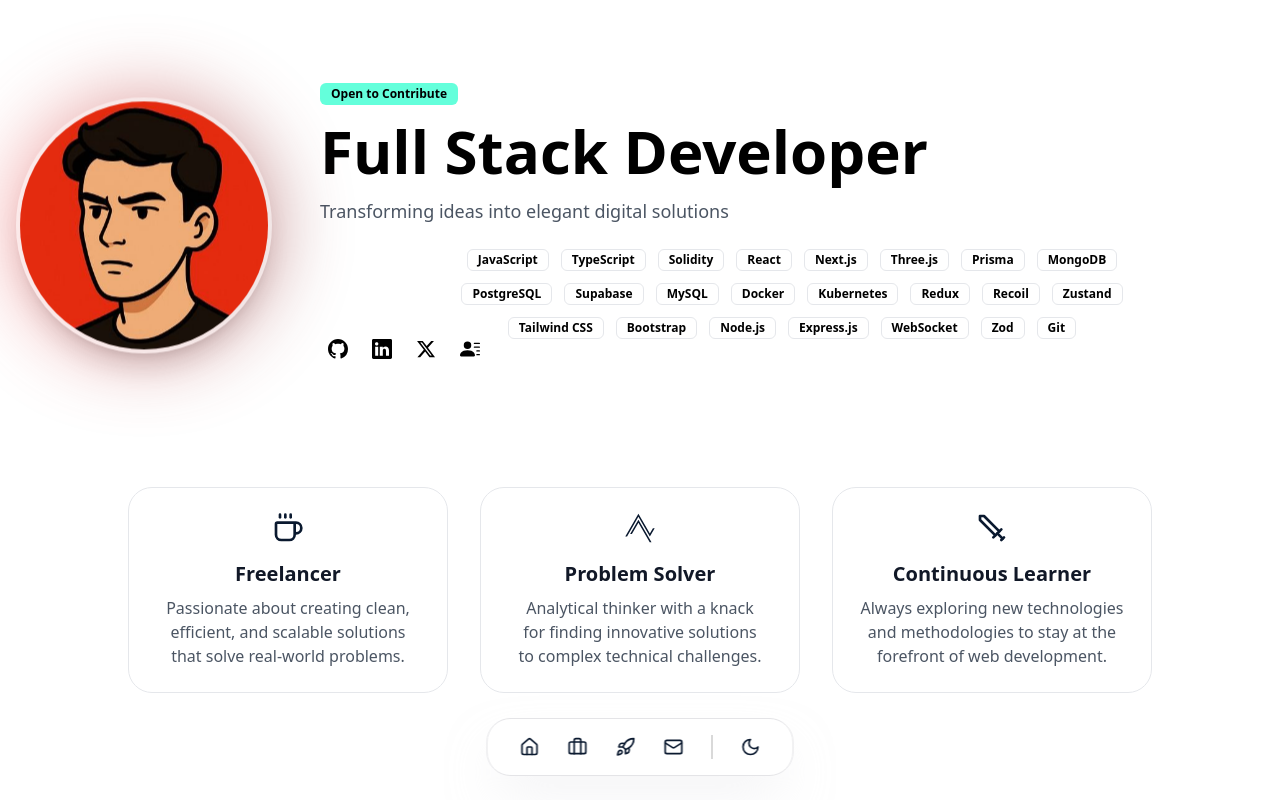
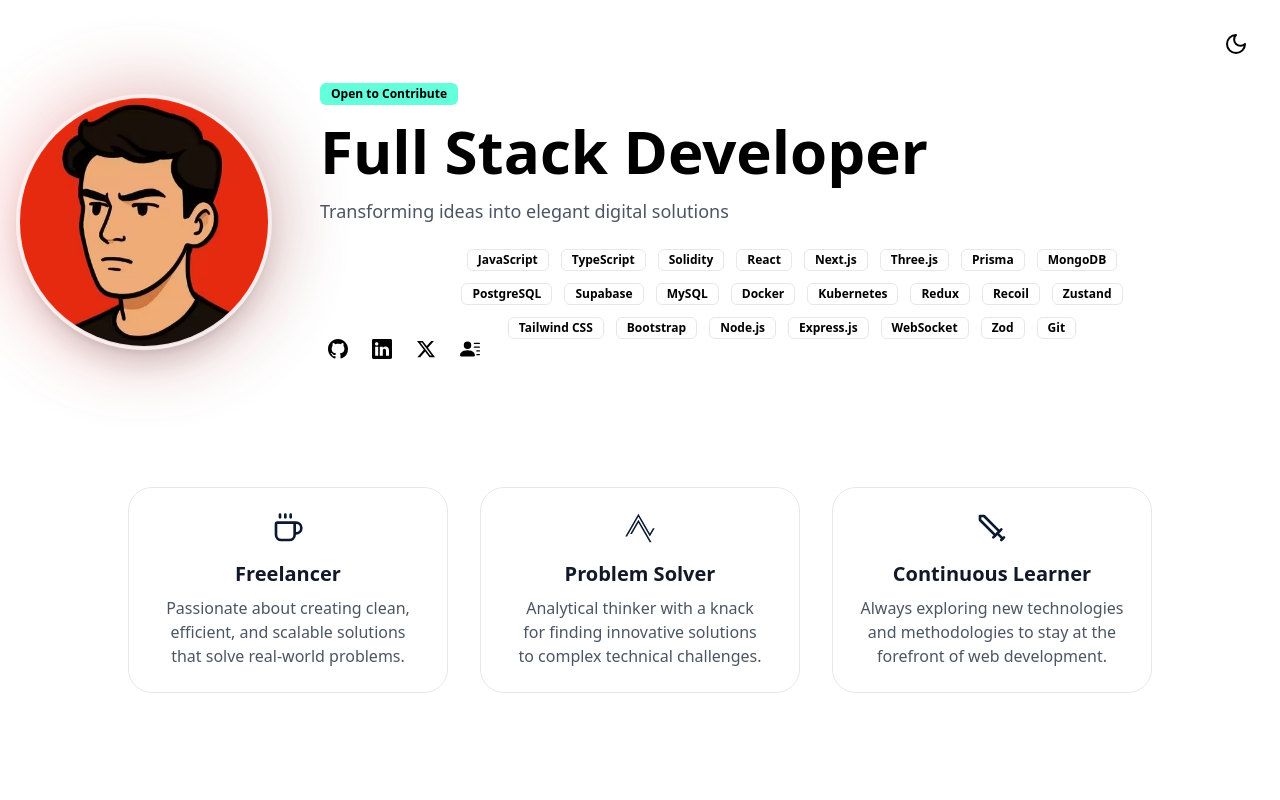
Before and after one commit to MohdFaisalBidda/mohdfaisalbidda.github.io, a React (Create React App) app: page / in a window 1280 px wide. Shown: the top 800 px of the page. Built offline with nearby package versions, Linux system fonts and the light colour scheme; a web font is replaced by a local one.

Commit message:
Fix: Optimize for performance.

```diff
--- a/src/Components/Contact.tsx
+++ b/src/Components/Contact.tsx
@@ -81,6 +81,9 @@
             <a
               href="mailto:biddafaisal@gmail.com"
               className="group relative inline-flex items-center gap-3 px-8 py-3.5 bg-slate-900 dark:bg-white text-white dark:text-black rounded-full font-medium transition-all duration-300 hover:scale-105 hover:shadow-2xl hover:shadow-blue-500/20 active:scale-95 overflow-hidden"
+              title="Mail to biddafaisal@gmail.com"
+              target="_blank"
+              rel="noreferrer"
             >
               <div className="absolute inset-0 bg-gradient-to-r from-transparent via-white/10 to-transparent translate-x-[-100%] group-hover:animate-[shimmer_1.5s_infinite]" />
               <Mail className="w-5 h-5" />
--- a/src/Components/Home.tsx
+++ b/src/Components/Home.tsx
@@ -66,15 +66,17 @@
             variants={floatingAnimation}
             animate="animate"
           >
-            <div className="absolute inset-0 bg-gradient-to-r from-red-500 to-red-900 rounded-full blur-2xl opacity-50" />
+            <div className="absolute inset-0 bg-gradient-to-r from-red-500 to-red-900 rounded-full blur-2xl opacity-40 will-change-transform" />
             <div className="relative w-64 h-64 rounded-full overflow-hidden border-4 dark:border-white border-white/50 shadow-xl">
               <img
-                src={"/assets/hero.jpg"}
+                src={"/assets/hero.avif"}
                 alt="Profile"
                 className="w-full h-full object-cover"
+                loading="eager"
+                decoding="async"
               />
             </div>
-            <motion.div
+            {/* <motion.div
               className="absolute inset-0 rounded-full"
               animate={{ rotate: 360 }}
               transition={{
@@ -83,8 +85,8 @@
                 ease: "linear",
               }}
             >
-              {/* <div className="w-3 h-3 bg-white rounded-full absolute -top-1 left-1/2 transform -translate-x-1/2" /> */}
-            </motion.div>
+              <div className="w-3 h-3 bg-white rounded-full absolute -top-1 left-1/2 transform -translate-x-1/2" />
+            </motion.div> */}
           </motion.div>
 
           {/* Text Content */}
@@ -142,7 +144,7 @@
                 <h3 className="text-xl font-semibold mb-2 text-center dark:text-gray-100 text-gray-900">
                   {title}
                 </h3>
-                <p className="text-center dark:text-gray-300 text-gray-600 text-balance">
+                <p className="text-sm md:text-base text-center dark:text-gray-300 text-gray-600 text-balance">
                   {description}
                 </p>
               </motion.div>
@@ -150,6 +152,7 @@
           </div>
         </motion.div>
       </div>
+      {/* <ScrollIndicator /> */}
     </div>
   );
 };
--- a/src/Components/Layout.tsx
+++ b/src/Components/Layout.tsx
@@ -7,6 +7,7 @@
 import ExperienceTimeline from "./ExperienceTimeline";
 // import Projects from "./Projects";
 import MinimalProjects from "./MinimalProjects";
+import ToggleMode from "./ToggleMode";
 
 function Layout() {
   const { theme } = useTheme();
@@ -86,7 +87,13 @@
       id={theme}
     >
       <NavBar />
+      <ToggleMode className="hidden md:flex md:fixed md:top-8 md:right-8" iconSize="w-6 h-6"/>
       {showTabs(activeTab)}
+      <div className="hidden md:flex flex-col md:pt-24">
+        <ExperienceTimeline />
+        <MinimalProjects />
+        <Contact />
+      </div>
     </div>
   );
 }
--- /dev/null
+++ b/src/Components/Loader.tsx
@@ -0,0 +1,10 @@
+import { Loader2 } from 'lucide-react'
+import React from 'react'
+
+function Loader() {
+  return (
+    <Loader2 className="flex items-center justify-center animate-spin ease-in-out duration-200 h-screen"/>
+  )
+}
+
+export default Loader
--- a/src/Components/MinimalProjects.tsx
+++ b/src/Components/MinimalProjects.tsx
@@ -9,7 +9,7 @@
   return (
     <div className="">
       {/* Header */}
-      <div className="absolute top-5 right-5 lg:top-10 lg:right-10">
+      <div className="flex md:hidden absolute top-5 right-5 lg:top-10 lg:right-10">
         <Tooltip content="All Repos" position="bottom" offset={10}>
           <Github
             onClick={() =>
@@ -90,10 +90,10 @@
 
                     {/* Action Buttons - Reveal on Hover */}
                     <div className="flex gap-2 opacity-0 group-hover:opacity-100 transition-opacity duration-300 translate-x-4 group-hover:translate-x-0">
-                      <a href={project.githubUrl} target="_blank" rel="noreferrer" className="p-2 bg-black/40 hover:bg-white text-white hover:text-black rounded-full backdrop-blur-md transition-colors border border-white/30">
+                      <a title={`Github ${project.title}`} href={project.githubUrl} target="_blank" rel="noreferrer" className="p-2 bg-black/40 hover:bg-white text-white hover:text-black rounded-full backdrop-blur-md transition-colors border border-white/30">
                         <Github className="w-5 h-5" />
                       </a>
-                      <a href={project.liveUrl} target="_blank" rel="noreferrer" className="p-2 bg-black/40 hover:bg-white text-white hover:text-black rounded-full backdrop-blur-md transition-colors border border-white/30">
+                      <a title={`Live ${project.title}`} href={project.liveUrl} target="_blank" rel="noreferrer" className="p-2 bg-black/40 hover:bg-white text-white hover:text-black rounded-full backdrop-blur-md transition-colors border border-white/30">
                         <ExternalLink className="w-5 h-5" />
                       </a>
                     </div>
--- a/src/Components/NavBar.tsx
+++ b/src/Components/NavBar.tsx
@@ -1,54 +1,77 @@
-import { Briefcase, Home, Mail, Moon, Rocket, Sun } from "lucide-react";
-import { useTheme } from "../providers/ThemeProvider";
+import { Briefcase, Home, Mail, Rocket } from "lucide-react";
 import { useTab } from "../providers/TabProvider";
 import Tooltip from "./Tooltip";
-import { motion } from "framer-motion";
+import { motion, AnimatePresence } from "framer-motion";
+import { useEffect, useState } from "react";
+import ToggleMode from "./ToggleMode";
 
 const NavBar = () => {
-  const { theme, handleTheme } = useTheme();
   const { setActiveTab } = useTab();
+  const [isVisible, setIsVisible] = useState(false);
+  const [lastScrollY, setLastScrollY] = useState(0);
 
-  const toggleDark = (val: string) => {
-    console.log(val, "val");
+  useEffect(() => {
+    const controlNavbar = () => {
+      const currentScrollY = window.scrollY;
 
-    handleTheme(val);
+      // Show navbar when scrolling up or at top of page
+      if (currentScrollY < lastScrollY) {
+        setIsVisible(true);
+      }
+      // Hide navbar when scrolling down
+      else if (currentScrollY > lastScrollY && currentScrollY > 50) {
+        setIsVisible(false);
+      }
+
+      // Always update lastScrollY to current position
+      setLastScrollY(currentScrollY);
     };
 
+    // Add scroll event listener
+    window.addEventListener('scroll', controlNavbar, { passive: true });
+
+    // Initial check in case page is loaded with scroll position
+    if (window.scrollY <= 100) {
+      setIsVisible(true);
+    }
+
+    // Cleanup
+    return () => window.removeEventListener('scroll', controlNavbar);
+  }, [lastScrollY]);
+
   return (
-    <div className="fixed bottom-6 left-1/2 -translate-x-1/2 z-50">
+    <AnimatePresence>
       <motion.div
+        className="flex md:hidden fixed bottom-6 left-12 -translate-x-1/2 z-50"
         initial={{ y: 100, opacity: 0 }}
-        animate={{ y: 0, opacity: 1 }}
-        transition={{ type: "spring", damping: 20, stiffness: 300 }}
-        className="flex items-center gap-2 px-4 rounded-3xl bg-white/80 dark:bg-zinc-900/80 backdrop-blur-xl border border-zinc-200 dark:border-zinc-800 shadow-2xl shadow-zinc-200/50 dark:shadow-black/50"
+        animate={isVisible ? { y: 0, opacity: 1 } : { y: 100, opacity: 0 }}
+        transition={{
+          type: "spring",
+          damping: 20,
+          stiffness: 300,
+          duration: 0.3
+        }}
       >
-        <nav className="flex justify-around items-center p-4 gap-7">
+        <div className="flex items-center gap-2 px-4 rounded-3xl bg-white/80 dark:bg-zinc-900/80 backdrop-blur-xl border border-zinc-200 dark:border-zinc-800 shadow-2xl shadow-zinc-200/50 dark:shadow-black/50">
+          <nav className="flex justify-around items-center p-3 gap-7">
             <Tooltip content="Home" position="top" offset={10}>
-            <Home className="w-5 h-5 transition-colors dark:text-blue-400 text-primary" onClick={() => setActiveTab("home")} />
+              <Home className="w-4 h-4 transition-colors dark:text-blue-400 text-primary" onClick={() => setActiveTab("home")} />
             </Tooltip>
             <Tooltip content="Experience" position="top" offset={10}>
-            <Briefcase className="w-5 h-5 transition-colors dark:text-blue-400 text-primary" onClick={() => setActiveTab("experience")} />
+              <Briefcase className="w-4 h-4 transition-colors dark:text-blue-400 text-primary" onClick={() => setActiveTab("experience")} />
             </Tooltip>
             <Tooltip content="Projects" position="top" offset={10}>
-            <Rocket className="w-5 h-5 transition-colors dark:text-blue-400 text-primary" onClick={() => setActiveTab("projects")} />
+              <Rocket className="w-4 h-4 transition-colors dark:text-blue-400 text-primary" onClick={() => setActiveTab("projects")} />
             </Tooltip>
             <Tooltip content="Contact" position="top" offset={10}>
-            <Mail className="w-5 h-5 transition-colors dark:text-blue-400 text-primary" onClick={() => setActiveTab("contact")} />
+              <Mail className="w-4 h-4 transition-colors dark:text-blue-400 text-primary" onClick={() => setActiveTab("contact")} />
             </Tooltip>
             <div className="w-px h-6 bg-black/30  dark:bg-white/30" />
-          <span
-            onClick={() => toggleDark(theme === "dark" ? "light" : "dark")}
-            className="cursor-pointer transition-colors dark:text-blue-400 text-primary"
-          >
-            {theme === "dark" ? (
-              <Sun className="w-5 h-5" />
-            ) : (
-              <Moon className="w-5 h-5" />
-            )}
-          </span>
+            <ToggleMode />
           </nav>
+        </div>
       </motion.div>
-    </div>
+    </AnimatePresence>
   );
 };
 
--- /dev/null
+++ b/src/Components/ScrollIndicator.tsx
@@ -0,0 +1,21 @@
+import { motion } from "framer-motion";
+
+export default function ScrollIndicator() {
+    return (
+        <div className="absolute bottom-8 left-1/2 -translate-x-1/2 z-20">
+            <div className="flex flex-col items-center gap-2 opacity-70">
+                <div className="w-6 h-10 rounded-full border border-blue-400 flex justify-center pt-2">
+                    <motion.div
+                        className="w-1 h-1 rounded-full bg-white/70"
+                        animate={{ y: [0, 12, 0] }}
+                        transition={{
+                            duration: 1.5,
+                            repeat: Infinity,
+                            ease: "easeInOut",
+                        }}
+                    />
+                </div>
+            </div>
+        </div>
+    );
+}
--- /dev/null
+++ b/src/Components/ToggleMode.tsx
@@ -0,0 +1,33 @@
+import { KeyboardEvent } from 'react';
+import { useTheme } from '../providers/ThemeProvider';
+import { Moon, Sun } from 'lucide-react';
+
+function ToggleMode({ className, iconSize = "w-4 h-4" }: { className?: string, iconSize?: string }) {
+    const { theme, handleTheme } = useTheme();
+    const toggleDark = (val: string) => {
+        handleTheme(val);
+    };
+
+    const handleToggle = (event: KeyboardEvent<HTMLSpanElement>) => {
+        if (event.key === "t" || event.key === "T") {
+            event.preventDefault();
+            toggleDark(theme === "dark" ? "light" : "dark");
+        }
+    };
+
+    return (
+        <span
+            onClick={() => toggleDark(theme === "dark" ? "light" : "dark")}
+            onKeyDown={handleToggle}
+            className={`cursor-pointer transition-colors dark:text-blue-400 text-primary, ${className}`}
+        >
+            {theme === "dark" ? (
+                <Sun className={iconSize} onClick={() => toggleDark("light")} />
+            ) : (
+                <Moon className={iconSize} onClick={() => toggleDark("dark")} />
+            )}
+        </span>
+    )
+}
+
+export default ToggleMode
--- a/src/constants.ts
+++ b/src/constants.ts
@@ -168,7 +168,7 @@
     category: "Saas",
     description:
       "A full-featured collaborative drawing platform built with Next.js, WebSockets, and modern web technologies. This monorepo project enables real-time collaborative drawing, user management, and project sharing.",
-    tech: ["Next.js", "Sanity.io", "Tailwind CSS"],
+    tech: ["Next.js", "Bare WebSocket", "Tailwind CSS", "TurboRepo", "TypeScript", "PostgreSQL", "Docker", "PostgreSQL", "Zod", "Git", "Framer Motion"],
     liveUrl: "https://drw-eta.vercel.app/",
     githubUrl: "https://github.com/MohdFaisalBidda/drw",
     isSourceCode: true,
```
Also changed, not shown: public/assets/hero.avif (added). Lines whose indentation alone changed are shown as unchanged.
